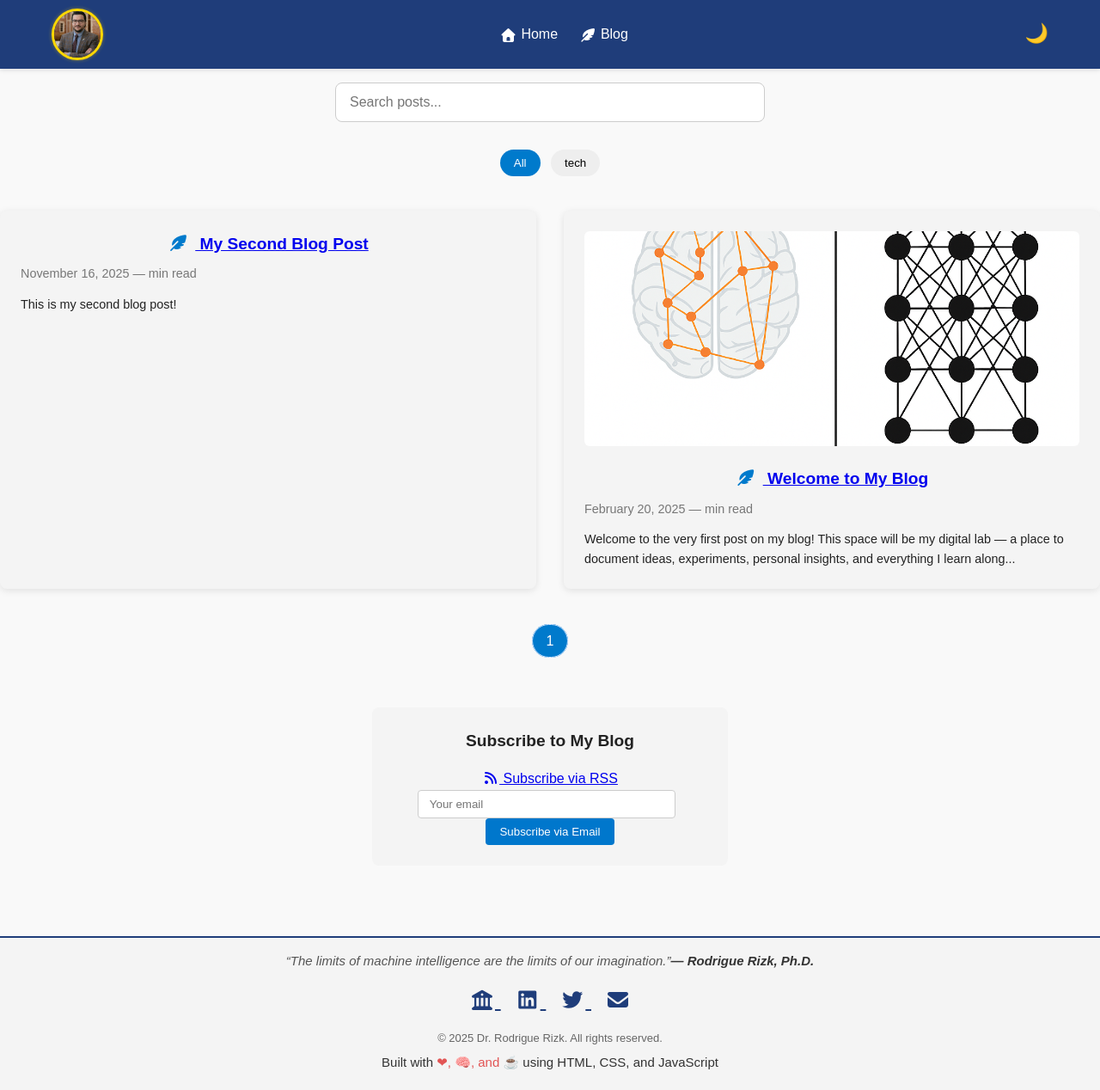
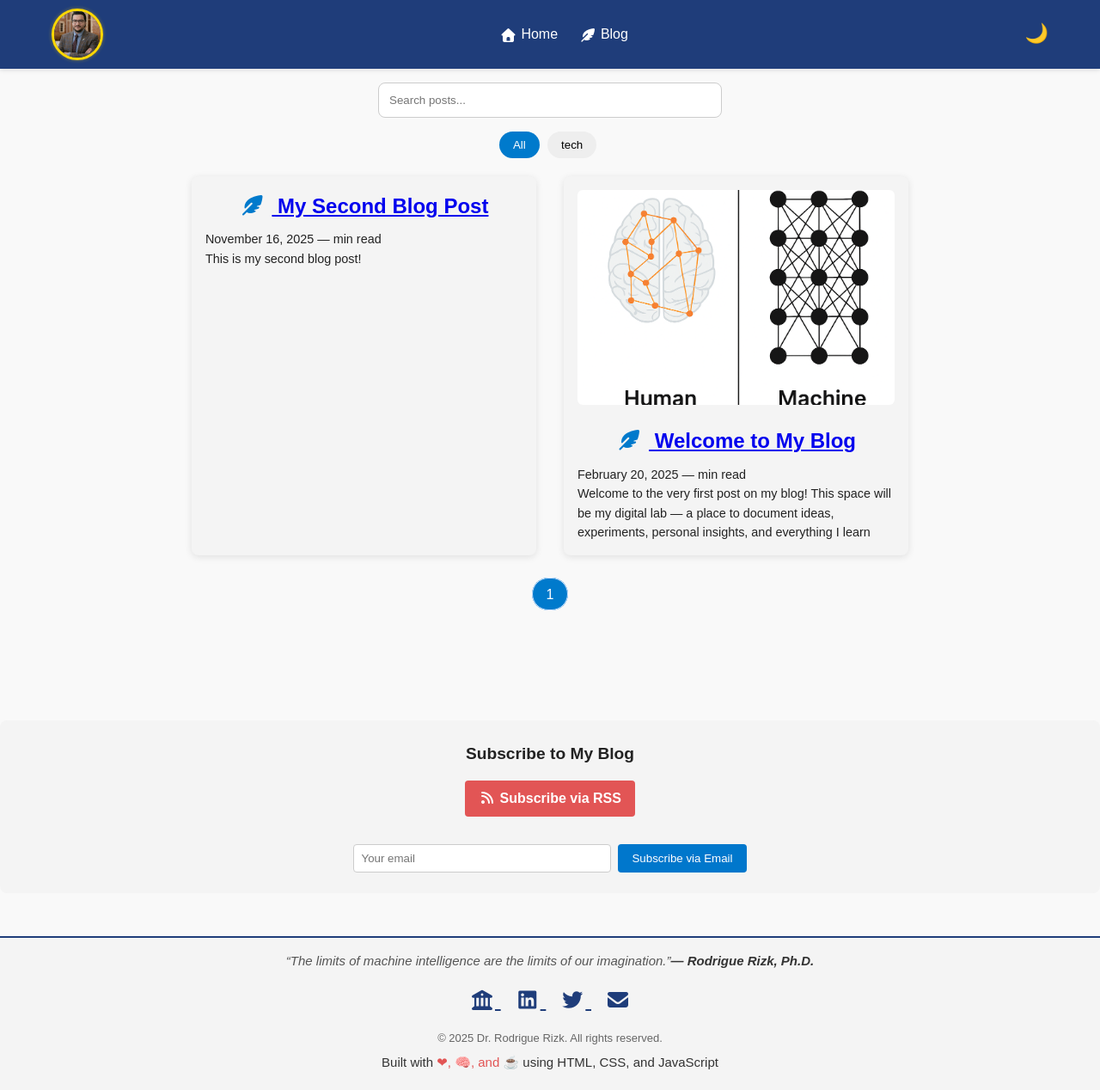
Before and after one commit to rodriguerizk/rodriguerizk.github.io, a Jekyll site: the page built from blog/index.html, in a window 1280 px wide and 1268 px high. Shown: the whole window at 86% size. Built offline with Jekyll 4.4.1, drawn with Linux system fonts in a browser that asks for light colours; nearby versions of some CDN libraries; the list of posts is cut into pages by our own code.

Commit message:
Update style.css

```diff
--- a/css/style.css
+++ b/css/style.css
@@ -872,36 +872,35 @@ nav a i {
 /* Blog grid in default.html */
 
 /* =========================
-   General Blog Container & Grid
+   Blog Container & Grid
 ========================= */
-
 .blog-container {
   max-width: 1100px;
-  margin: 2rem auto;
-  padding: 0 1rem;
+  margin: 0 auto;
+  padding: 2rem;
 }
 
-.blog-grid {
-  display: grid;
-  grid-template-columns: repeat(auto-fit, minmax(280px, 1fr));
+.posts, .blog-grid {
+  display: flex;
+  flex-wrap: wrap;
   gap: 2rem;
-  margin-top: 2rem;
+  justify-content: center;
 }
 
 /* =========================
    Blog Cards / Post Cards
 ========================= */
-
-.blog-card, .post-card {
+.post-card, .blog-card {
   background-color: #f4f4f4;
   border-radius: 8px;
   overflow: hidden;
-  padding: 1.5rem;
+  width: calc(33% - 1.33rem);
+  box-shadow: 0 2px 8px rgba(0,0,0,0.1);
+  padding: 1rem;
   transition: transform 0.3s ease, box-shadow 0.3s ease;
-  box-shadow: 0 2px 8px rgba(0,0,0,0.1);
 }
 
-.blog-card img, .post-card img {
+.post-card img, .blog-card img {
   width: 100%;
   height: auto;
   max-height: 250px;
@@ -911,34 +910,29 @@ nav a i {
   transition: transform 0.3s ease;
 }
 
-/* Card hover effects */
-.blog-card:hover, .post-card:hover {
+.post-card:hover, .blog-card:hover {
   transform: translateY(-5px);
   box-shadow: 0 6px 20px rgba(0,0,0,0.15);
 }
 
-.blog-card:hover img, .post-card:hover img {
+.post-card:hover img, .blog-card:hover img {
   transform: scale(1.05);
 }
 
-/* Title icon rotation */
-.blog-card h2 i, .post-card h2 i {
+.post-card h2, .blog-card h2 {
+  margin: 0 0 0.5rem 0;
+}
+
+.blog-card h2 i {
   margin-right: 0.5rem;
   color: #007acc;
   transition: transform 0.3s ease;
 }
-
-.blog-card:hover h2 i, .post-card:hover h2 i {
+.blog-card:hover h2 i {
   transform: rotate(-10deg) scale(1.1);
 }
 
-/* Post title & excerpt */
-.blog-card h2, .post-card h2 {
-  margin: 0 0 0.5rem 0;
-  font-size: 1.2rem;
-}
-
-.blog-card p, .post-card p {
+.post-card p, .blog-card p {
   font-size: 0.9rem;
   line-height: 1.4rem;
   max-height: 4.2rem;
@@ -946,58 +940,22 @@ nav a i {
   text-overflow: ellipsis;
 }
 
-/* Post date */
-.post-date {
-  font-size: 0.9rem;
-  color: #777;
-  margin-bottom: 0.8rem;
-}
-
-/* =========================
-   Dark Mode Styling
-========================= */
-
-body.dark .blog-card, body.dark .post-card {
-  background-color: #1a1a1a;
-  color: #eee;
-  box-shadow: 0 2px 8px rgba(255,255,255,0.05);
-}
-
-body.dark .blog-card:hover, body.dark .post-card:hover {
-  box-shadow: 0 6px 20px rgba(255,255,255,0.08);
-}
-
-body.dark #searchBar {
-  background: #222;
-  color: #fff;
-  border: 1px solid #555;
-}
-
-body.dark .subscribe-container {
-  background-color: #1a1a1a;
-  color: #eee;
-}
-
 /* =========================
    Search Bar
 ========================= */
-
 #searchBar {
-  max-width: 500px;
   width: 100%;
-  margin: 1rem auto 2rem;
+  max-width: 400px;
+  padding: 12px;
+  margin: 1rem auto;
   display: block;
-  padding: 0.8rem 1rem;
-  font-size: 1rem;
+  border-radius: 8px;
   border: 1px solid #ccc;
-  border-radius: 8px;
-  box-sizing: border-box;
 }
 
 /* =========================
    Filter Buttons
 ========================= */
-
 .blog-filters {
   margin-bottom: 1rem;
   text-align: center;
@@ -1007,10 +965,10 @@ body.dark .subscribe-container {
   padding: 8px 16px;
   border-radius: 20px;
   border: none;
-  margin: 0 0.25rem 0.5rem 0.25rem;
+  margin: 0 0.3rem 0.3rem 0;
   cursor: pointer;
   background: #eee;
-  transition: background 0.2s, color 0.2s;
+  transition: background 0.3s, color 0.3s;
 }
 
 .filter-btn.active {
@@ -1018,17 +976,11 @@ body.dark .subscribe-container {
   color: #fff;
 }
 
-.filter-btn:hover {
-  background: #007acc;
-  color: #fff;
-}
-
 /* =========================
    Pagination
 ========================= */
-
 .pagination {
-  margin: 3rem 0 2rem 0;
+  margin-top: 2rem;
   text-align: center;
 }
 
@@ -1048,9 +1000,73 @@ body.dark .subscribe-container {
 }
 
 /* =========================
-   Code Blocks in Posts
+   Subscribe Form
 ========================= */
+.subscribe-container {
+  background-color: #f4f4f4;
+  padding: 1.5rem;
+  border-radius: 8px;
+  margin-top: 2rem;
+  text-align: center;
+}
 
+body.dark .subscribe-container {
+  background-color: #1a1a1a;
+  color: #eee;
+}
+
+.subscribe-container h3 {
+  margin-bottom: 1rem;
+  font-size: 1.2rem;
+}
+
+.subscribe-button {
+  display: inline-block;
+  margin-bottom: 1rem;
+  padding: 0.5rem 1rem;
+  background-color: #e25555;
+  color: #fff;
+  text-decoration: none;
+  border-radius: 4px;
+  font-weight: bold;
+}
+
+.subscribe-button:hover {
+  background-color: #c04040;
+}
+
+.subscribe-form {
+  display: flex;
+  flex-wrap: wrap;
+  justify-content: center;
+  gap: 0.5rem;
+  margin-top: 1rem;
+}
+
+.subscribe-form input[type="email"] {
+  padding: 0.5rem;
+  width: 100%;
+  max-width: 300px;
+  border: 1px solid #ccc;
+  border-radius: 4px;
+}
+
+.subscribe-form button {
+  padding: 0.5rem 1rem;
+  background-color: #0077cc;
+  color: #fff;
+  border: none;
+  border-radius: 4px;
+  cursor: pointer;
+}
+
+.subscribe-form button:hover {
+  background-color: #005fa3;
+}
+
+/* =========================
+   Code Blocks
+========================= */
 pre {
   background: #1e1e1e;
   color: #f8f8f2;
@@ -1067,83 +1083,44 @@ pre code {
 }
 
 /* =========================
-   Subscribe Form
+   Dark Mode
 ========================= */
-
-.subscribe-container {
-  max-width: 500px;
-  margin: 2rem auto;
-  padding: 1.5rem;
-  background-color: #f4f4f4;
-  border-radius: 8px;
-  text-align: center;
+body.dark .post-card, body.dark .blog-card {
+  background-color: #1a1a1a;
+  color: #eee;
+  box-shadow: 0 2px 8px rgba(255,255,255,0.05);
 }
 
-.subscribe-container h3 {
-  margin-bottom: 1rem;
-  font-size: 1.2rem;
+body.dark .post-card:hover, body.dark .blog-card:hover {
+  box-shadow: 0 6px 20px rgba(255,255,255,0.08);
 }
 
-.subscribe-form input[type="email"] {
-  max-width: 300px;
-  width: 100%;
-  padding: 0.5rem 0.8rem;
-  margin-right: 0.5rem;
-  border: 1px solid #ccc;
-  border-radius: 4px;
-  display: inline-block;
-  box-sizing: border-box;
-}
-
-.subscribe-form button {
-  display: inline-block;
-  vertical-align: top;
-  padding: 0.5rem 1rem;
-  background-color: #0077cc;
+body.dark #searchBar {
+  background: #222;
   color: #fff;
-  border: none;
-  border-radius: 4px;
-  cursor: pointer;
-}
-
-.subscribe-form button:hover {
-  background-color: #005fa3;
 }
 
 /* =========================
    Responsive Layout
 ========================= */
-
 @media (max-width: 992px) {
-  .blog-card, .post-card {
-    width: 100%;
+  .post-card, .blog-card {
+    width: calc(50% - 1rem);
   }
 }
 
 @media (max-width: 600px) {
+  .post-card, .blog-card {
+    width: 100%;
+    padding: 0.8rem;
+  }
   .blog-container {
     padding: 1rem;
   }
-
-  .blog-card h2, .post-card h2 {
+  .post-card h2, .blog-card h2 {
     font-size: 1.1rem;
   }
-
-  .blog-card p, .post-card p {
+  .post-card p, .blog-card p {
     font-size: 0.85rem;
   }
-
-  #searchBar {
-    max-width: 100%;
-  }
-
-  .subscribe-form input[type="email"] {
-    margin-bottom: 0.5rem;
-    display: block;
-    width: 100%;
-  }
-
-  .subscribe-form button {
-    width: 100%;
-  }
 }
```
